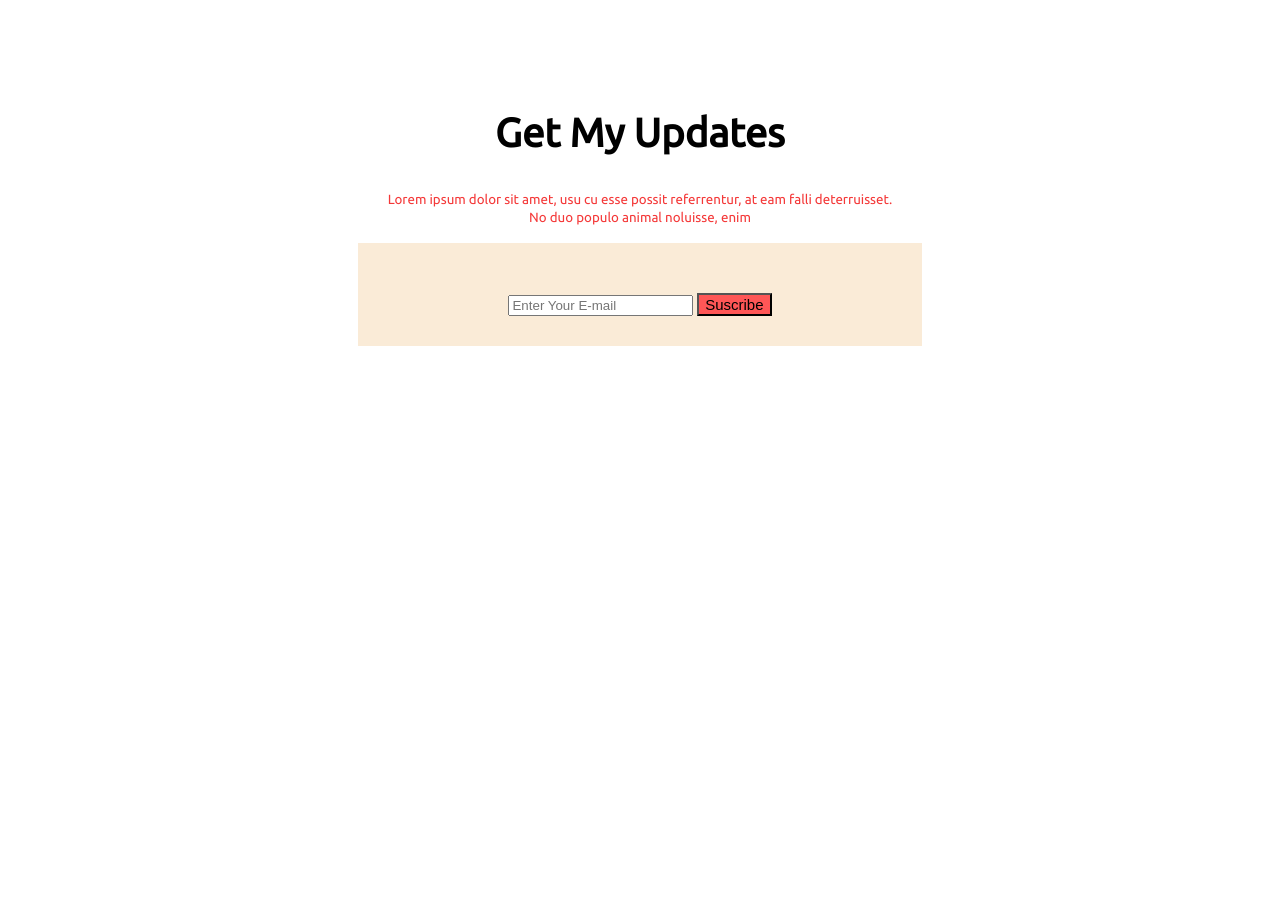
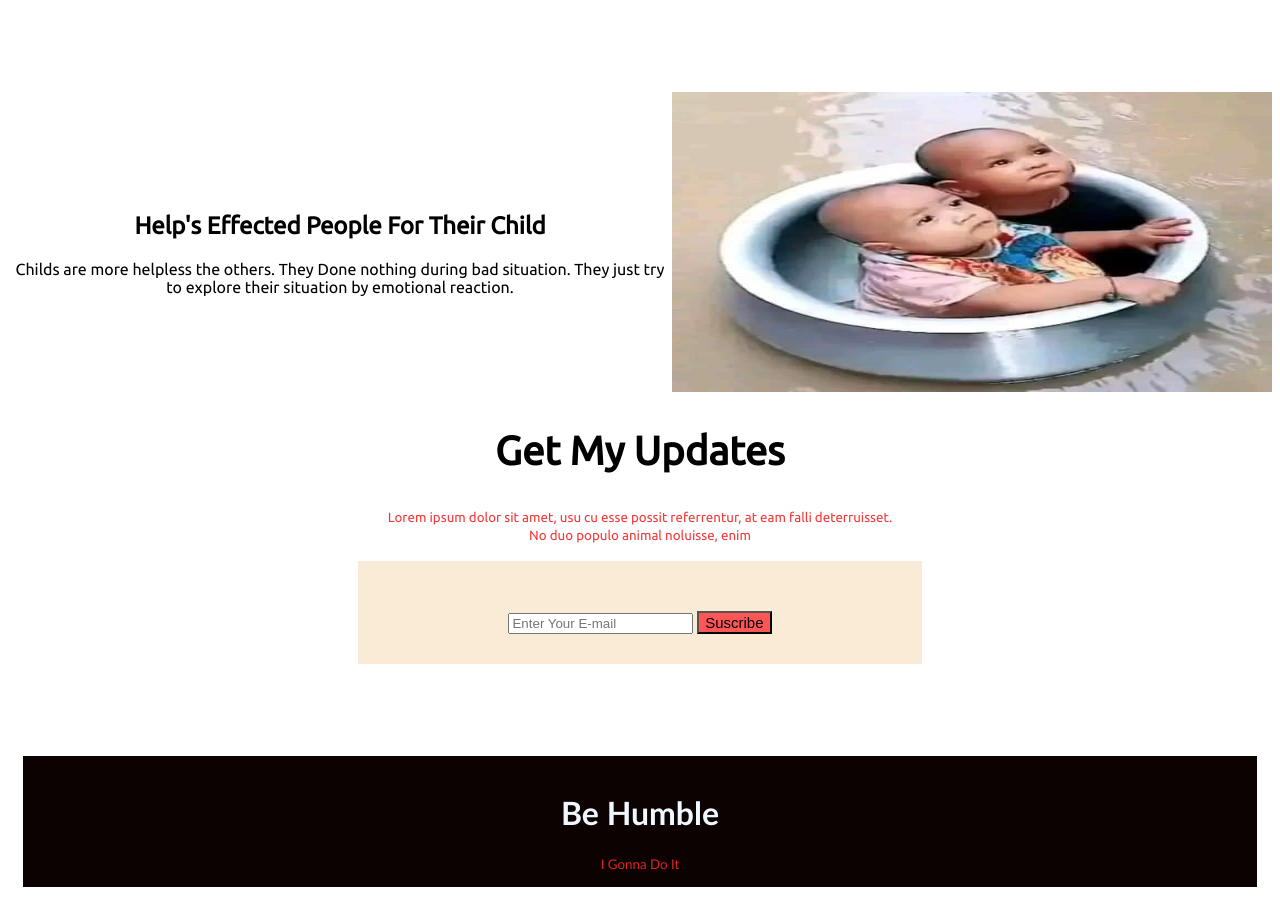
Before and after one commit to Md-Shamiul-Karim/donate-website, a plain HTML site: page index.html in a window 1280 px wide. Shown: the part 1574-2471 px from the top of the page. Before the commit the page ends 1948 px from the top, so only its background shows below. Drawn offline with Linux system fonts and the light colour scheme; a web font is replaced by a local one.

Commit message:
Footer and optional section

```diff
--- a/index.html
+++ b/index.html
@@ -85,7 +85,16 @@
 
         </div>
 
+     </section>
 
+    <section class="flexible-container">
+        <div id="text-div">
+            <h1>Help's Effected People For Their Child</h1>
+            <p>Childs are more helpless the others. They Done nothing during bad situation. They just try to explore their situation by emotional reaction.</p>
+        </div>
+        <div>
+            <img id="img-tag" src="images/bony-6.22.jpg" alt="">
+        </div>
     </section>
 
 
@@ -98,8 +107,12 @@
                 <input type="email" placeholder="Enter Your E-mail" > <input id="suscribe" type="submit" value="Suscribe">
             </form>
         </div>
-    </section>
+    </section> <br><br><br><br>
 
+<footer class="class-footer">
+    <h1 id="f-heading">Be Humble</h1>
+    <small>I Gonna Do It</small>
+</footer>
 
 </body>
 </html>
--- a/style.css
+++ b/style.css
@@ -127,6 +127,7 @@ small{
     padding-bottom: 20px;
 }
 
+
 form{
     padding-top: 20px;
 }
@@ -140,3 +141,30 @@ form{
     margin-left: 350px;
     margin-right: 350px;
 }
+
+.class-footer{
+    font-family: 'Trebuchet MS', 'Lucida Sans Unicode', 'Lucida Grande', 'Lucida Sans', Arial, sans-serif;
+    text-align: center;
+    background-color: rgb(12, 2, 2);
+    margin-left: 15px;
+    margin-right: 15px;
+    padding-bottom: 15px;
+    padding-top: 15px;
+}
+#f-heading{
+    color: aliceblue;
+}
+.padding-container{
+    padding-bottom: 60px;
+    margin-bottom: 70px;
+}
+
+#text-div{
+    text-align: center;
+    padding-top: 100px;
+}
+
+#img-tag{
+    height: 300px;
+    width: 600px;
+}
```
Also changed, not shown: images/bony-6.22.jpg (added).
